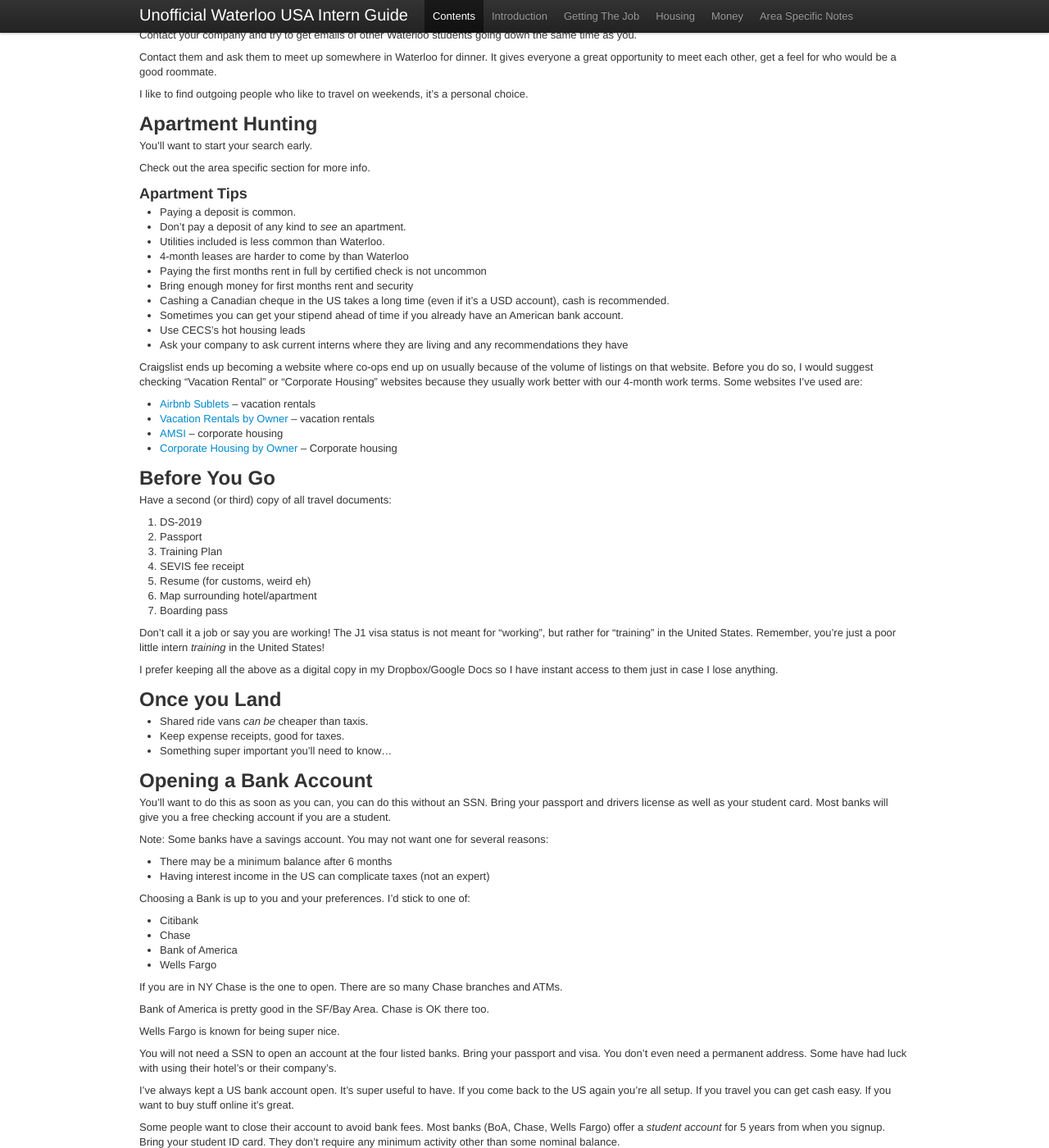
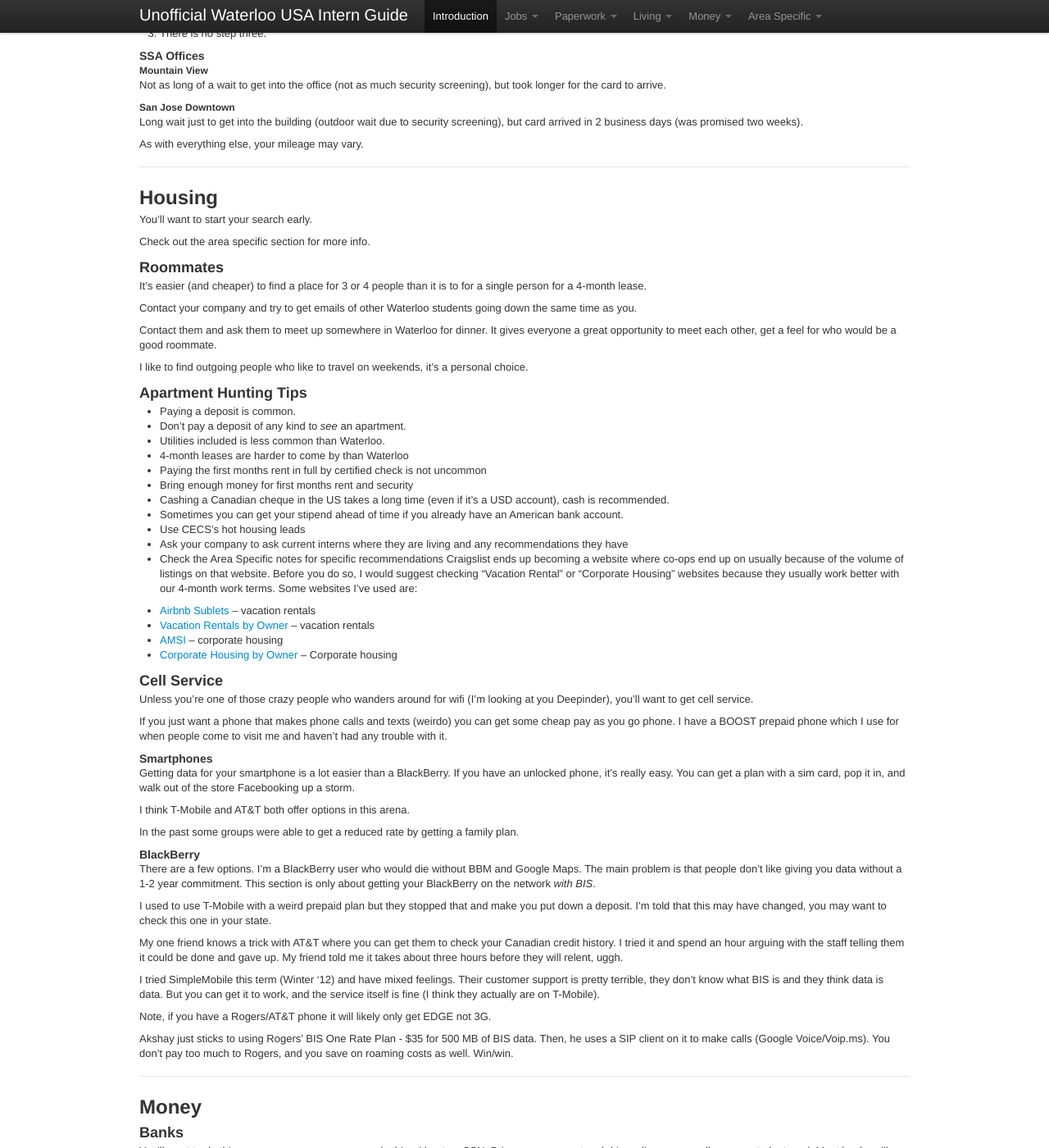
Before and after one commit to sholiday/Unofficial-Waterloo-USA-Intern-Guide, a Jekyll site: the page built from index.markdown, in a window 1280 px wide and 1400 px high, scrolled down 1628 px. Shown: the whole window at 82% size. Built offline with Jekyll 4.4.1, drawn with Linux system fonts in a browser that asks for light colours; nearby versions of some CDN libraries; Markdown is read by kramdown in place of the engine named in the settings; some of the changed text lies outside the part shown.

Commit message:
Reorganize

```diff
--- a/_layouts/base.html
+++ b/_layouts/base.html
@@ -35,12 +35,73 @@
           <a class="brand" href="http://stephenholiday.com/Unofficial-Waterloo-USA-Intern-Guide/">Unofficial Waterloo USA Intern Guide</a>
           <div class="nav-collapse">
             <ul class="nav">
-              <li class="active"><a href="#Contents">Contents</a></li>
-              <li><a href="#Introduction">Introduction</a></li>
-              <li><a href="#GettingTheJob">Getting The Job</a></li>
-              <li><a href="#Roommates">Housing</a></li>
-              <li><a href="#OpeningABankAccount">Money</a></li>
-              <li><a href="#AreaSpecificNotes">Area Specific Notes</a></li>
+              <li class="active"><a href="#Introduction">Introduction</a></li>
+              <li class="dropdown" id="menu-jobs">
+                  <a class="dropdown-toggle" data-toggle="dropdown" href="#menu-jobs">
+                    Jobs
+                    <b class="caret"></b>
+                  </a>
+                  <ul class="dropdown-menu">
+                    <li><a href="#Jobs">Getting The Job</a></li>
+                    <li class="divider"></li>
+                    <li><a href="#Jobs-Pay">Pay</a></li>
+                    <li><a href="#Jobs-Relocation">Relocation</a></li>
+                    <li><a href="#Jobs-Perks">Perks</a></li>
+                  </ul>
+                </li>
+                <li class="dropdown" id="menu1">
+                    <a class="dropdown-toggle" data-toggle="dropdown" href="#menu1">
+                      Paperwork
+                      <b class="caret"></b>
+                    </a>
+                    <ul class="dropdown-menu">
+                      <li><a href="#Paperwork-J1Visa">J-1 Visa</a></li>
+                      <li><a href="#Paperwork-BeforeYouGo">Before You Go</a></li>
+                      <li><a href="#Paperwork-SSN">SSN</a></li>
+                    </ul>
+                  </li>
+                <li class="dropdown" id="menu-living">
+                    <a class="dropdown-toggle" data-toggle="dropdown" href="#menu-living">
+                      Living
+                      <b class="caret"></b>
+                    </a>
+                    <ul class="dropdown-menu">
+                      <li><a href="#Living-Housing">Housing</a></li>
+                      <li><a href="#Living-Roommates">Roommates</a></li>
+                      <li><a href="#Living-Tips">Tips</a></li>
+                      <li class="divider"></li>
+                      <li><a href="#Living-CellService">Cell Service</a></li>
+                      <li><a href="#Living-CellService-Smartphones">Smartphones</a></li>
+                      <li><a href="#Living-CellService-BlackBerry">BlackBerry</a></li>
+                    </ul>
+                  </li>
+                  <li class="dropdown" id="menu-money">
+                      <a class="dropdown-toggle" data-toggle="dropdown" href="#menu-money">
+                        Money
+                        <b class="caret"></b>
+                      </a>
+                      <ul class="dropdown-menu">
+                        <li><a href="#Money-Banks">Banks</a></li>
+                        <li><a href="#Money-Credit">Credit & Credit Cards</a></li>
+                        <li class="divider"></li>
+                        <li><a href="#Money-Convert">Bringing Money Back</a></li>
+                        <li><a href="#Money-Taxes">Taxes</a></li>
+                      </ul>
+                    </li>
+                  <li class="dropdown" id="menu-area">
+                    <a class="dropdown-toggle" data-toggle="dropdown" href="#menu-area">
+                      Area Specific
+                      <b class="caret"></b>
+                    </a>
+                    <ul class="dropdown-menu">
+                      <li><a href="#Area-SF">San Francisco</a></li>
+                      <li class="divider"></li>
+                      <li><a href="#Area-BayArea">Bay Area</a></li>
+                      <li><a href="#Area-MTV">Mountain View</a></li>
+                      <li class="divider"></li>
+                      <li><a href="#Area-NYC">New York City</a></li>
+                    </ul>
+                  </li>
             </ul>
           </div><!--/.nav-collapse -->
         </div>
@@ -62,6 +123,7 @@
 
 <script src="js/libs/bootstrap/transition.js"></script>
 <script src="js/libs/bootstrap/collapse.js"></script>
+<script src="js/libs/bootstrap/dropdown.js"></script>
 
 <script src="js/script.js"></script>
 <script type="text/javascript">
--- a/index.markdown
+++ b/index.markdown
@@ -3,10 +3,26 @@ layout: base
 title: Unofficial Waterloo USA Intern Guide
 ---
 
-# Unofficial Waterloo USA Intern Guide
-*Or: How I Learned to Stop Worrying and Love the Greenback*
+<div class="page-header">
+  <h1>Unofficial Waterloo USA Intern Guide</h1>
+  <small>Or: How I Learned to Stop Worrying and Love the Greenback</small>
+</div>
 
-*Contributors*
+<section id="Introduction" />
+## Introduction
+
+**This document is unofficial and not endorsed by my school or employers.**
+
+I'm not a lawyer, a tax specialist nor do a purport to have any real knowledge.
+
+This is a collection of things I wished I knew when I went away on my first co-op term to the US.
+I hope it helps you out. Many things contained in this document were gained through mistakes and conversations with older students.
+
+This document is a work in progress.
+If you are a past intern and have thoughts/ideas to add to this document, [let me know](mailto:stephen.holiday@gmail.com).
+Even better submit a pull request. I'll note you if you want to be noted.
+
+### Contributors
 
 * [Akshay Joshi](http://akshayjoshi.com)
 * [Aamir Mansoor](http://aam1r.com/)
@@ -14,51 +30,13 @@ title: Unofficial Waterloo USA Intern Guide
 * Michael Truong
 * [Stephen Holiday](http://stephenholiday.com)
 
-<section id="Contents" />
-## Table of Contents
-* [Introduction](#Introduction)
-* [Getting The Job](#GettingTheJob)
-  * [The Pay](#ThePay)
-  * [Relocation](#Relocation)
-  * [Perks](#Perks)
-* [The Visa](#TheVisa)
-* [Roommates](#Roommates)
-* [Apartment Hunting](#ApartmentHunting)
-  * [Apartment Tips](#ApartmentTips)
-* [Before You Go](#BeforeYouGo)
-* [Once You Land](#OnceYouLand)
-* [Opening A Bank Account](#OpeningABankAccount)
-  * [Credit Cards](#CreditCards)
-  * [Bringing Money Back](#BringingMoneyBack)
-* [SSN](#SSN)
-  * [SSN Application](#SSNApplication)
-  * [SSA Offices](#SSAOffices)
-* [Cell Service](#CellService)
-  * [BlackBerry](#BlackBerry)
-  * [Smartphones](#Smartphones)
-* [Taxes](#Taxes)
-* [Shopping](#Shopping)
-* [Area Specific Notes](#AreaSpecificNotes)
-  * [San Francisco](#SanFrancisco)
-    * [Transportation](#SanFranciscoTransportation)
-  * [Bay Area](#BayArea)
-  * [New York](#NewYork)
+### License
+<a href="http://creativecommons.org/licenses/by-nc-sa/2.5/ca/">Attribution-NonCommercial-ShareAlike 2.5 Canada</a>
 
-<section id="Introduction" />
-## Introduction
+---
 
-This document is unofficial and not endorsed by my school or employers.
-I'm not a lawyer, a tax specialist nor do a purport to have any real knowledge.
-
-This is a collection of things I wished I knew when I went away on my first co-op term to the US.
-I hope it helps you out. Many things contained in this document were gained through mistakes and conversations with older students.
-
-This document is a work in progress.
-If you are a past intern and have thoughts/ideas to add to this document, let me know.
-Even better submit a pull request. I'll note you if you want to be noted.
-
-<section id="GettingTheJob" />
-## Getting The Job
+<section id="Jobs" />
+## Jobs
 
 For many, the JobMine process is familiar so I won't speak about that.
 You probably know how to get a job.
@@ -72,14 +50,14 @@ Which is something CECS says not to do in your first year.
 Even if you only have 4 months of school under your belt,
 there is no actual restriction for going in first year.
 
-<section id="ThePay" />
-### The Pay
+<section id="Jobs-Pay" />
+### Pay
 Ask the pay in the interview. There is no reason not too.
 If they don't want to give it up, I'd recommend you don't take an offer.
 
 Don't believe '*competitive pay*', that can range from $25/hr - $45/hr.
 
-<section id="Relocation" />
+<section id="Jobs-Relocation" />
 ### Relocation
 Ask if they offer any help in terms of relocation.
 
@@ -100,59 +78,25 @@ I've heard you can get much of it back if you save your receipts, something to l
 I'd recommend against working at a place that does not cover some part of your housing.
 If you have the financial ability to not care, then lucky you :-P.
 
-<section id="Perks" />
+<section id="Jobs-Perks" />
 ### Perks
 Some companies have cool perks like food, bikes, transit passes, happy hour, snacks etc.
 
 It's worth checking out.
 
-<section id="TheVisa" />
-## The Visa
+---
+
+## Paperwork
+<section id="Paperwork-J1Visa" />
+### J-1 Visa
 Once you have your offer, email your recruiter to get all the details about pay and start date.
 Its useful for the visa.
 
 CECS and CDS/AIPT (now Cultural Vistas) will guide you through the process.
 If you have questions ask the awesome Cathy Stein (<cestein@uwaterloo.ca>). She's amazing.
 
-<section id="Roommates" />
-## Roommates
-It's easier (and cheaper) to find a place for 3 or 4 people than it is to for a single person for a 4-month lease.
-
-Contact your company and try to get emails of other Waterloo students going down the same time as you.
-
-Contact them and ask them to meet up somewhere in Waterloo for dinner.
-It gives everyone a great opportunity to meet each other, get a feel for who would be a good roommate.
-
-I like to find outgoing people who like to travel on weekends, it's a personal choice.
-
-<section id="ApartmentHunting" />
-## Apartment Hunting
-You'll want to start your search early.
-
-Check out the area specific section for more info.
-
-<section id="ApartmentTips" />
-### Apartment Tips
-* Paying a deposit is common.
-* Don't pay a deposit of any kind to *see* an apartment.
-* Utilities included is less common than Waterloo.
-* 4-month leases are harder to come by than Waterloo
-* Paying the first months rent in full by certified check is not uncommon
-* Bring enough money for first months rent and security
-* Cashing a Canadian cheque in the US takes a long time (even if it's a USD account), cash is recommended.
-* Sometimes you can get your stipend ahead of time if you already have an American bank account.
-* Use CECS's hot housing leads
-* Ask your company to ask current interns where they are living and any recommendations they have
-
-Craigslist ends up becoming a website where co-ops end up on usually because of the volume of listings on that website. Before you do so, I would suggest checking "Vacation Rental" or "Corporate Housing" websites because they usually work better with our 4-month work terms. Some websites I've used are:
-
-* [Airbnb Sublets](http://www.airbnb.com/sublets) -- vacation rentals
-* [Vacation Rentals by Owner](http://vrbo.com) -- vacation rentals
-* [AMSI](http://www.amsires.com/) -- corporate housing
-* [Corporate Housing by Owner](http://www.corporatehousingbyowner.com/) -- Corporate housing
-
-<section id="BeforeYouGo" />
-## Before You Go
+<section id="Paperwork-BeforeYouGo" />
+### Before You Go
 Have a second (or third) copy of all travel documents:
 
 1. DS-2019
@@ -170,15 +114,112 @@ Remember, you're just a poor little intern *training* in the United States!
 I prefer keeping all the above as a digital copy in my Dropbox/Google Docs so
 I have instant access to them just in case I lose anything.
 
-<section id="OnceYouLand" />
-## Once you Land
+<section id="Paperwork-SSN" />
+### Getting your SSN
+Apply for your SSN as soon as you have been in the US for at least 10 days. It takes 10 days for
+SEVIS to sync up with the SSA's database of people eligible to apply for a social security number.
 
-* Shared ride vans *can be* cheaper than taxis.
-* Keep expense receipts, good for taxes.
-* Something super important you'll need to know...
+#### SSN Application
+1. Fill in form SS-5 available at the [Social Security Administration's website](http://ssa.gov/ssnumber/).
+2. Bring forms and documentation to your local SSA office.
+3. There is no step three.
 
-<section id="OpeningABankAccount" />
-## Opening a Bank Account
+#### SSA Offices
+
+##### Mountain View
+Not as long of a wait to get into the office (not as much security screening), but took longer for the card to arrive.
+
+##### San Jose Downtown
+Long wait just to get into the building (outdoor wait due to security screening), but card
+arrived in 2 business days (was promised two weeks).
+
+As with everything else, your mileage may vary.
+
+---
+
+<section id="Living-Housing" />
+## Housing
+You'll want to start your search early.
+
+Check out the area specific section for more info.
+<section id="Living-Roommates" />
+### Roommates
+It's easier (and cheaper) to find a place for 3 or 4 people than it is to for a single person for a 4-month lease.
+
+Contact your company and try to get emails of other Waterloo students going down the same time as you.
+
+Contact them and ask them to meet up somewhere in Waterloo for dinner.
+It gives everyone a great opportunity to meet each other, get a feel for who would be a good roommate.
+
+I like to find outgoing people who like to travel on weekends, it's a personal choice.
+
+<section id="Living-Tips" />
+### Apartment Hunting Tips
+* Paying a deposit is common.
+* Don't pay a deposit of any kind to *see* an apartment.
+* Utilities included is less common than Waterloo.
+* 4-month leases are harder to come by than Waterloo
+* Paying the first months rent in full by certified check is not uncommon
+* Bring enough money for first months rent and security
+* Cashing a Canadian cheque in the US takes a long time (even if it's a USD account), cash is recommended.
+* Sometimes you can get your stipend ahead of time if you already have an American bank account.
+* Use CECS's hot housing leads
+* Ask your company to ask current interns where they are living and any recommendations they have
+* Check the Area Specific notes for specific recommendations
+Craigslist ends up becoming a website where co-ops end up on usually because of the volume of listings on that website. Before you do so, I would suggest checking "Vacation Rental" or "Corporate Housing" websites because they usually work better with our 4-month work terms. Some websites I've used are:
+
+* [Airbnb Sublets](http://www.airbnb.com/sublets) -- vacation rentals
+* [Vacation Rentals by Owner](http://vrbo.com) -- vacation rentals
+* [AMSI](http://www.amsires.com/) -- corporate housing
+* [Corporate Housing by Owner](http://www.corporatehousingbyowner.com/) -- Corporate housing
+
+<section id="Living-CellService" />
+### Cell Service
+Unless you're one of those crazy people who wanders around for wifi (I'm looking at you Deepinder),
+you'll want to get cell service.
+
+If you just want a phone that makes phone calls and texts (weirdo) you can get some cheap pay as you go phone.
+I have a BOOST prepaid phone which I use for when people come to visit me and haven't had any trouble with it.
+
+<section id="Living-CellService-Smartphones" />
+#### Smartphones
+Getting data for your smartphone is a lot easier than a BlackBerry.
+If you have an unlocked phone, it's really easy.
+You can get a plan with a sim card, pop it in, and walk out of the store Facebooking up a storm.
+
+I think T-Mobile and AT&T both offer options in this arena.
+
+In the past some groups were able to get a reduced rate by getting a family plan.
+
+<section id="Living-CellService-BlackBerry" />
+#### BlackBerry
+There are a few options. I'm a BlackBerry user who would die without BBM and Google Maps.
+The main problem is that people don't like giving you data without a 1-2 year commitment.
+This section is only about getting your BlackBerry on the network *with BIS*.
+
+I used to use T-Mobile with a weird prepaid plan but they stopped that and make you put down a deposit.
+I'm told that this may have changed, you may want to check this one in your state.
+
+My one friend knows a trick with AT&T where you can get them to check your Canadian credit history.
+I tried it and spend an hour arguing with the staff telling them it could be done and gave up.
+My friend told me it takes about three hours before they will relent, uggh.
+
+I tried SimpleMobile this term (Winter '12) and have mixed feelings.
+Their customer support is pretty terrible, they don't know what BIS is and they think data is data.
+But you can get it to work, and the service itself is fine (I think they actually are on T-Mobile).
+
+Note, if you have a Rogers/AT&T phone it will likely only get EDGE not 3G.
+
+Akshay just sticks to using Rogers' BIS One Rate Plan - $35 for 500 MB of BIS data.
+Then, he uses a SIP client on it to make calls (Google Voice/Voip.ms).
+You don't pay too much to Rogers, and you save on roaming costs as well. Win/win.
+
+---
+
+<section id="Money" />
+## Money
+<section id="Money-Banks" />
+### Banks
 You'll want to do this as soon as you can, you can do this without an SSN.
 Bring your passport and drivers license as well as your student card.
 Most banks will give you a free checking account if you are a student.
@@ -218,7 +259,7 @@ Most banks (BoA, Chase, Wells Fargo) offer a _student account_ for 5 years from
 Bring your student ID card.
 They don't require any minimum activity other than some nominal balance.
 
-<section id="CreditCards" />
+<section id="Money-Credit" />
 ### Credit Cards
 One thing that I and many others try to do right away is get a credit card.
 
@@ -249,7 +290,7 @@ One surefire way of getting a credit card fairly soon would be to apply for a Ca
 credit card that's directly targeted for people with no credit histroy/newcomers.
 Beware this card is free for the first year, but costs around $30 per year after that.
 
-<section id="BringingMoneyBack" />
+<section id="Money-Convert" />
 ### Bringing Money Back
 There are a lot of ways to bring your hard earned dough back to Canada.
 
@@ -259,7 +300,7 @@ Some really creative ways:
 * Mailing it by UPS/FedEx insured (got this from a TD Canada banker)
 * Buying equity on a cross listed item and selling it on a Canadian exchange (best rate I hear, but sounds tricky)
 
-Some more tame ways
+Some more tame ways:
 
 * xe.com, this is my preferred method. 1.5% spread which is pretty good.
 * Wire transfer
@@ -275,72 +316,8 @@ I suck at playing the market so I just transfer money over ~$1k at a time to try
 Keep in mind that some banks charge different spreads depending on how much you transfer.
 $1,100 worked best for me.
 
-<section id="SSN" />
-## Getting your SSN
-Apply for your SSN as soon as you have been in the US for at least 10 days. It takes 10 days for
-SEVIS to sync up with the SSA's database of people eligible to apply for a social security number.
-
-<section id="SSNApplication" />
-### SSN Application
-1. Fill in form SS-5 available at the [Social Security Administration's website](http://ssa.gov/ssnumber/).
-2. Bring forms and documentation to your local SSA office.
-3. There is no step three.
-
-<section id="SSAOffices" />
-### SSA Offices
-
-### Mountain View
-Not as long of a wait to get into the office (not as much security screening), but took longer for the card to arrive.
-
-### San Jose Downtown
-Long wait just to get into the building (outdoor wait due to security screening), but card
-arrived in 2 business days (was promised two weeks).
-
-As with everything else, your mileage may vary.
-
-<section id="CellService" />
-## Cell Service
-Unless you're one of those crazy people who wanders around for wifi (I'm looking at you Deepinder),
-you'll want to get cell service.
-
-If you just want a phone that makes phone calls and texts (weirdo) you can get some cheap pay as you go phone.
-I have a BOOST prepaid phone which I use for when people come to visit me and haven't had any trouble with it.
-
-Akshay just sticks to using Rogers' BIS One Rate Plan - $35 for 500 MB of BIS data.
-Then, he uses a SIP client on it to make calls (Google Voice/Voip.ms).
-You don't pay too much to Rogers, and you save on roaming costs as well. Win/win.
-
-<section id="BlackBerry" />
-### BlackBerry
-There are a few options. I'm a BlackBerry user who would die without BBM and Google Maps.
-The main problem is that people don't like giving you data without a 1-2 year commitment.
-This section is only about getting your BlackBerry on the network *with BIS*.
-
-I used to use T-Mobile with a weird prepaid plan but they stopped that and make you put down a deposit.
-I'm told that this may have changed, you may want to check this one in your state.
-
-My one friend knows a trick with AT&T where you can get them to check your Canadian credit history.
-I tried it and spend an hour arguing with the staff telling them it could be done and gave up.
-My friend told me it takes about three hours before they will relent, uggh.
-
-I tried SimpleMobile this term (Winter '12) and have mixed feelings.
-Their customer support is pretty terrible, they don't know what BIS is and they think data is data.
-But you can get it to work, and the service itself is fine (I think they actually are on T-Mobile).
-
-Note, if you have a Rogers/AT&T phone it will likely only get EDGE not 3G.
-
-<section id="Smartphones" />
-### Smartphones
-Getting data for your smartphone is a lot easier than a dumb BlackBerry.
-If you have an unlocked phone, it's really easy.
-You can get a plan with a sim card, pop it in, and walk out of the store Facebooking up a storm.
-
-I think T-Mobile and AT&T both offer options in this arena.
-
-In the past some groups were able to get a reduced rate by getting a family plan.
-
-<section id="Taxes" />
-## Taxes
+<section id="Money-Taxes" />
+### Taxes
 *Dislaimer*: No author of this document knows anything about taxes, accounting or even arithmetic.
 Do not rely on this document. Speak to a professional.
 
@@ -363,18 +340,22 @@ There are short versions of US forms for non-residents (you may not apply) which
 The main question Stephen had was whether I had to pay taxes twice in both Canada and the US.
 In his situation, Canada knew how much he was taxed in the US and applied some formula to not tax him twice.
 
+---
+
 <section id="Shopping" />
 ## Shopping
 * Amazon has no tax in California
 * Amazon gives free shipping for 1 month through Prime, get one intern to signup at a time you can have free shipping all work term
 * Woot.com is awesome
 
-<section id="AreaSpecificNotes" />
+---
+
+<section id="Area" />
 ## Area Specific Notes
 I've been to three main areas and will focus on info for those.
 If you are an intern and have more info let me know.
 
-<section id="SanFrancisco" />
+<section id="Area-SF" />
 ### San Francisco
 * Since SF is a city, prices are pretty high - it has [the highest rent in the country](http://www.huffingtonpost.com/2012/03/14/san-francisco-rents-the-highest-in-nation_n_1345275.html), for example.
 * It's very tough to find housing in the city, especially for cheap (as of Spring 2012). Craigslist is your best resource; email early and email often.
@@ -383,14 +364,13 @@ If you are an intern and have more info let me know.
 * There are some beautiful parts (check out the Presidio near the Golden Gate Bridge), some crazy parts (Haight-Ashbury has things you never imagined existed. Everyone is high.), and some very sketchy parts (Stay out of the Tenderloin, especially at night. I repeat, *stay out of the Tenderloin at night*.) Familiarize yourself with the neighbourhoods and use common sense.
 * Fun fact - it has [the lowest proportion of children of any major city in the US](http://www.huffingtonpost.com/2012/03/09/families-flee-san-francisco_n_1335639.html)! If you hate the smelly little buggers, you're in good company.
 
-<section id="SanFranciscoTransportation" />
 #### Transportation
 * MUNI is the basic transit service, there are buses, streetcars, cable cars (streetcars that go up steep hills, $6/ride and in tourist areas) and subways as well.
 * BART is a high-speed subway-ish system that goes around the more city-like parts of the Bay Area and hits more major destinations. BART from the airport to SF is super clean and ~$8.
 * Caltrain is a light-rail system that goes through all of Silicon Valley for under $10. If you've heard of the GO train in the GTA, it's the same thing.
 * Clipper Card is a free card you can get and load with money which can be used on all of these transit systems seamlessly. Get one.
 
-<section id="BayArea" />
+<section id="Area-BayArea" />
 ### Bay Area
 * Still expensive
 * Get a SafeWay Card, it's free and literally saved me over $100
@@ -400,8 +380,8 @@ If you are an intern and have more info let me know.
 * Pizza Hut is not as fancy in the US. It will blow your coworkers' minds if you tell them that Pizza Hut is a sit down restaurant with waiters
 * Gilroy Premium Outlets is pretty awesome and worth a trip after your first paycheck
 
-<section id="NewYork" />
-### New York
+<section id="Area-NYC" />
+### New York City
 * Really expensive
 * Paying first and last months rent plus one month of security is super common.
 * Brokers fees are usually 1 month rent, often more than you'd like.
```
Also changed, not shown: README.markdown (line endings or trailing spaces).
